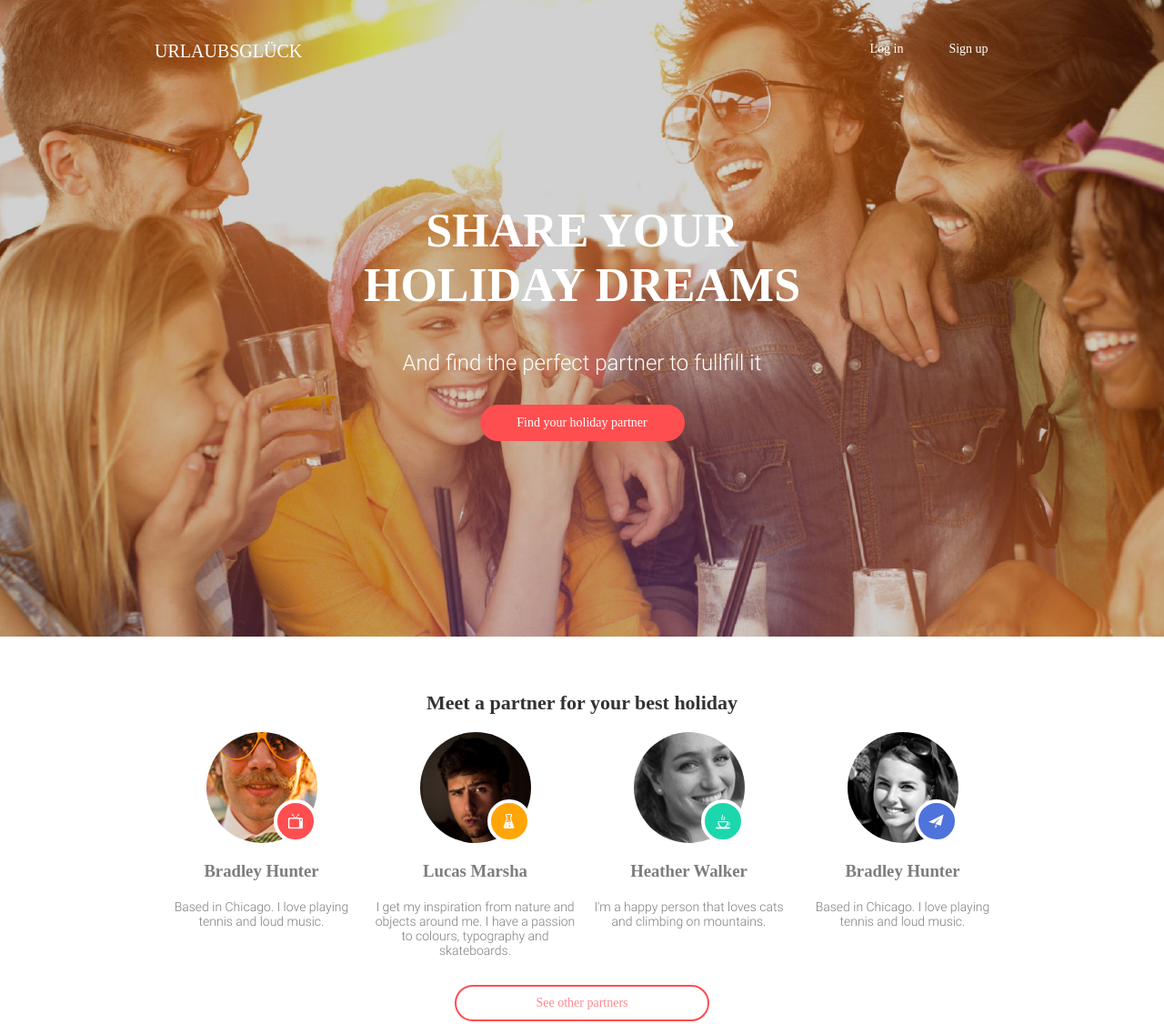
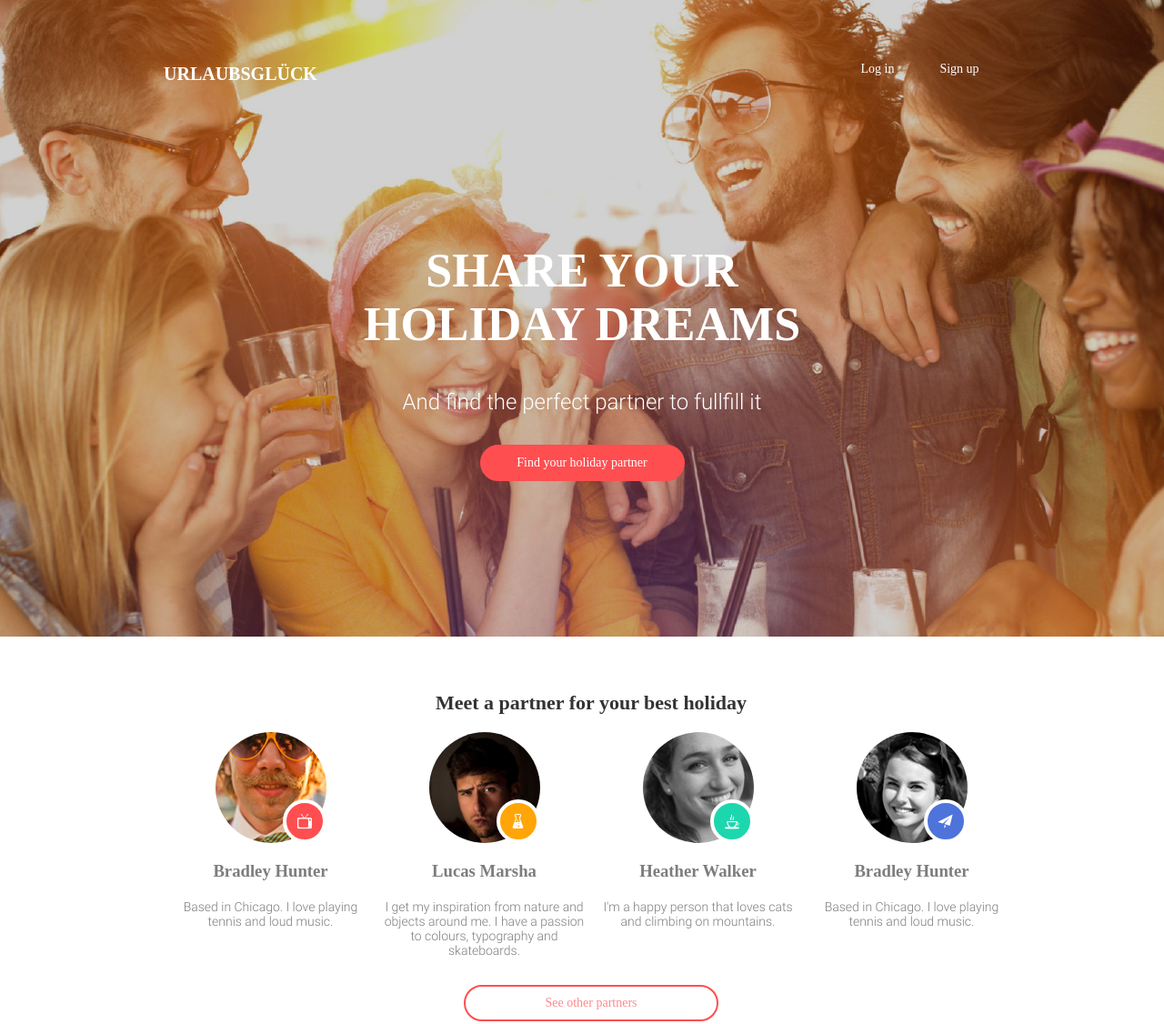
Before and after one commit to SashaPashuk/goit-fe-course, a plain HTML site: page module-08/index.html in a window 1280 px wide. Shown: the whole page at 91% size. Drawn offline with Linux system fonts and the light colour scheme; a web font is replaced by a local one.

Commit message:
initial commit

```diff
--- a/module-08/css/media.css
+++ b/module-08/css/media.css
@@ -1,7 +1,7 @@
 /* HEADER */
 @media (min-width: 559px) and (max-width: 939px) {
   .container {
-    width: 660px;
+    width: 640px;
   }
 
   .page-header {
@@ -30,7 +30,9 @@
   .header-susbtitle {
     width: 490px;
     font-size: 24px;
-    padding: 42px 0 32px 0;
+    margin: 0 auto;
+    margin-top: 42px;
+    margin-bottom: 32px;
   }
 
   /* MAIN */
@@ -63,7 +65,7 @@
 
 @media (min-width: 940px) {
   .container {
-    width: 940px;
+    width: 920px;
   }
 
   .page-header {
@@ -92,7 +94,9 @@
   .header-susbtitle {
     width: 490px;
     font-size: 24px;
-    padding: 42px 0 32px 0;
+    margin: 0 auto;
+    margin-top: 42px;
+    margin-bottom: 32px;
   }
 
   /* MAIN */
--- a/module-08/css/style.css
+++ b/module-08/css/style.css
@@ -4,7 +4,7 @@
   box-sizing: border-box;
 }
 .container {
-  width: 320px;
+  width: 300px;
   margin: 0 auto;
 }
 a {
@@ -69,7 +69,7 @@ a {
   margin: 0 auto;
   font-size: 18px;
   font-family: "RobotoLight";
-  padding: 20px 0;
+  margin: 20px auto;
 }
 .partner-button {
   margin: 0 auto;
@@ -89,8 +89,8 @@ a {
   width: 280px;
   margin: 0 auto;
   padding-top: 60px;
-  padding-bottom: 30px;
   text-align: center;
+  margin-bottom: 57px;
 }
 .partner-title {
   font-family: "Montserrat_bold";
@@ -157,7 +157,7 @@ a {
 }
 
 .partner-list-item h3 {
-  margin: 20px 0;
+  padding: 20px 0;
   color: #7d7d7d;
 }
 .partner-list-item p {
@@ -176,6 +176,6 @@ button {
   margin: 0 auto;
   font-size: 14px;
   color: #ff8a8c;
-  margin-bottom: 57px;
+  margin-top: 30px;
   cursor: pointer;
 }
--- a/module-08/index.html
+++ b/module-08/index.html
@@ -17,7 +17,7 @@
             <li><a class="nav-list-item" href="#">Log in</a></li>
             <li><a class="nav-list-item" href="#">Sign up</a></li>
           </ul>
-          <p class="site-logo"><a href="#">URLAUBSGLÜCK</a></p>
+          <h1 class="site-logo"><a href="#">URLAUBSGLÜCK</a></h1>
         </menu>
         <h2 class="heder-title">Share your holiday dreams</h2>
         <p class="header-susbtitle">
@@ -53,8 +53,8 @@
              <p>Based in Chicago. I love playing tennis and loud music.</p>
         </li>
         </ul>
+        <button type="submit">See other partners</button>
       </section>
-      <button type="submit">See other partners</button>
     </main>
     <footer></footer>
   </body>
```
